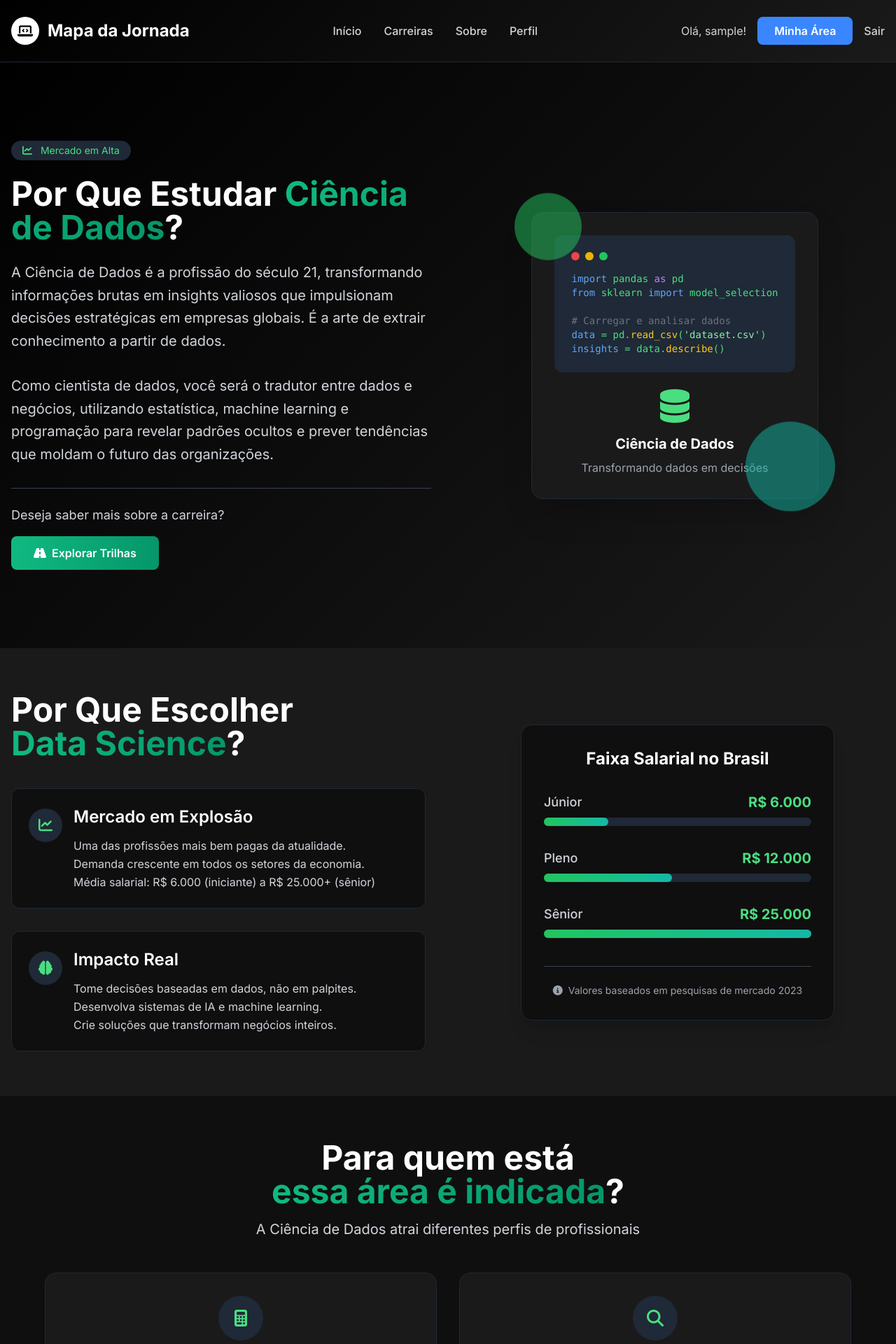
After one commit to jeanlucqs/mapadajornada, a Django app: page /ciencia/ in a window 1280 px wide. The commit adds this page. Shown: the top 1920 px of the page at 70% size. Run offline with Django 5.2, Linux system fonts and the light colour scheme; the visitor is signed in with stand-in values (Sample User, id 1); data that the repository does not hold is empty; some libraries are stand-ins or nearby versions.

Commit message:
pagina ciencia de dados add

```diff
--- a/mapa/urls.py
+++ b/mapa/urls.py
@@ -12,6 +12,7 @@ urlpatterns = [
     path('front/', views.pagina_front, name='pagina_front'),
     path('back/', views.pagina_back, name='pagina_back'),
     path('mobile/', views.pagina_mobile, name='pagina_mobile'),
+    path('ciencia/', views.pagina_ciencia, name='pagina_ciencia'),
     path('perfil/', views.perfil, name='perfil'),
     path('perfil/editar/', views.editar_perfil, name='editar_perfil'),
     path('habilidade/adicionar/', views.adicionar_habilidade, name='adicionar_habilidade'),
--- a/mapa/views.py
+++ b/mapa/views.py
@@ -2,7 +2,7 @@ from django.shortcuts import render, redirect, get_object_or_404
 from django.contrib.auth import login
 from django.contrib.auth.decorators import login_required
 from .forms import CustomUserCreationForm, CustomAuthenticationForm, PerfilForm, HabilidadeForm, CompetenciaForm, ProjetoForm
-from .models import PaginaFrontend, PaginaBackend, PaginaMobile, Perfil, Habilidade, Competencia, Categoria, Carreira, Projeto
+from .models import PaginaFrontend, PaginaBackend, PaginaMobile,PaginaCiencia, Perfil, Habilidade, Competencia, Categoria, Carreira, Projeto
 from django.contrib import messages
 
 def index(request):
@@ -57,6 +57,11 @@ def pagina_back(request):
 def pagina_mobile(request):
     area = PaginaMobile.objects.last()
     return render(request, 'pagina_mobile.html', {'area': area})
+
+@login_required
+def pagina_ciencia(request):
+    area = PaginaCiencia.objects.first()
+    return render(request, 'pagina_ciencia.html', {'area': area})
 
 
 @login_required
--- a/templates/index.html
+++ b/templates/index.html
@@ -164,7 +164,7 @@
                         <div class="text-gray-400 text-sm">
                             <i class="fas fa-clock mr-1"></i> R$ 5.500 - R$ 12.000
                         </div>
-                        <a href="#" class="text-accent hover:text-white transition-colors text-sm font-medium">
+                        <a href="{% url 'pagina_ciencia' %}" class="text-accent hover:text-white transition-colors text-sm font-medium">
                             Explorar <i class="fas fa-arrow-right ml-1"></i>
                         </a>
                     </div>
--- /dev/null
+++ b/templates/pagina_ciencia.html
@@ -0,0 +1,433 @@
+{% extends 'base.html' %}
+{% load static %}
+
+{% block title %}Mapa da Jornada - Ciência de Dados{% endblock %}
+
+{% block content %}
+
+<!-- Hero Section -->
+<section class="gradient-bg py-20 md:py-28">
+    <div class="container mx-auto px-4">
+        <div class="max-w-7xl mx-auto grid grid-cols-1 md:grid-cols-2 gap-12 items-center">
+            <div>
+                <div class="inline-block px-4 py-1 rounded-full bg-gray-800 text-green-400 text-sm mb-6">
+                    <i class="fas fa-chart-line mr-2"></i> Mercado em Alta
+                </div>
+
+                {% if area %}
+                <!-- CONTEÚDO DINÂMICO DO ADMIN -->
+                <h1 class="text-4xl md:text-5xl font-bold mb-6 text-white leading-tight">
+                    {{ area.titulo_principal }}
+                </h1>
+                <p class="text-xl text-gray-300 mb-8 leading-relaxed">
+                    {{ area.descricao_principal }}
+                </p>
+                {% if area.motivo_escolher %}
+                <p class="text-xl text-gray-300 mb-8 leading-relaxed">
+                    {{ area.motivo_escolher }}
+                </p>
+                {% endif %}
+                {% else %}
+                <!-- CONTEÚDO PADRÃO -->
+                <h1 class="text-4xl md:text-5xl font-bold mb-6 text-white leading-tight">
+                    Por Que Estudar
+                    <span class="text-gradient-data">Ciência de Dados</span>?
+                </h1>
+                <p class="text-xl text-gray-300 mb-8 leading-relaxed">
+                    A Ciência de Dados é a profissão do século 21, transformando informações brutas
+                    em insights valiosos que impulsionam decisões estratégicas em empresas globais.
+                    É a arte de extrair conhecimento a partir de dados.
+                </p>
+                <p class="text-xl text-gray-300 mb-8 leading-relaxed">
+                    Como cientista de dados, você será o tradutor entre dados e negócios, utilizando
+                    estatística, machine learning e programação para revelar padrões ocultos e
+                    prever tendências que moldam o futuro das organizações.
+                </p>
+                {% endif %}
+
+                <div class="flex flex-col items-start gap-4 border-t border-gray-700 pt-6">
+                    <p class="text-gray-300 text-lg">Deseja saber mais sobre a carreira?</p>
+                    <a href="#"
+                        class="accent-gradient-data text-white px-8 py-3 rounded-lg font-semibold hover:opacity-90 transition-opacity flex items-center justify-center">
+                        <i class="fas fa-road mr-2"></i> Explorar Trilhas
+                    </a>
+                </div>
+            </div>
+
+            <div class="hidden md:flex justify-center">
+                <div class="relative">
+                    <div class="absolute -top-6 -left-6 w-24 h-24 bg-green-500 rounded-full opacity-50 floating"></div>
+                    <div class="absolute -bottom-6 -right-6 w-32 h-32 bg-teal-500 rounded-full opacity-50 floating" style="animation-delay: 1.5s;"></div>
+                    <div class="bg-secondary border border-gray-800 rounded-2xl p-8 shadow-2xl">
+                        <div class="bg-gray-800 rounded-xl p-6 mb-6">
+                            <div class="flex space-x-2 mb-4">
+                                <div class="w-3 h-3 rounded-full bg-red-500"></div>
+                                <div class="w-3 h-3 rounded-full bg-yellow-500"></div>
+                                <div class="w-3 h-3 rounded-full bg-green-500"></div>
+                            </div>
+                            <div class="font-mono text-sm text-green-400">
+                                <span class="text-blue-400">import</span> pandas <span class="text-purple-400">as</span> pd<br>
+                                <span class="text-blue-400">from</span> sklearn <span class="text-blue-400">import</span> model_selection<br><br>
+                                <span class="text-gray-500"># Carregar e analisar dados</span><br>
+                                <span class="text-blue-400">data</span> = pd.<span class="text-yellow-400">read_csv</span>(<span class="text-green-300">'dataset.csv'</span>)<br>
+                                <span class="text-blue-400">insights</span> = data.<span class="text-yellow-400">describe</span>()
+                            </div>
+                        </div>
+                        <div class="text-center">
+                            <i class="fas fa-database text-5xl text-green-400 mb-4"></i>
+                            <h3 class="text-xl font-bold text-white">Ciência de Dados</h3>
+                            <p class="text-gray-400 mt-2">Transformando dados em decisões</p>
+                        </div>
+                    </div>
+                </div>
+            </div>
+        </div>
+    </div>
+</section>
+
+<!-- Why Choose Data Science Section -->
+<section class="py-16 bg-secondary">
+    <div class="container mx-auto px-4">
+        <div class="max-w-7xl mx-auto grid md:grid-cols-2 gap-16 items-center">
+            <div>
+                <h2 class="text-4xl md:text-5xl font-bold mb-10 text-white leading-tight">
+                    Por Que Escolher<br>
+                    <span class="text-gradient-data">Data Science</span>?
+                </h2>
+
+                {% if area and area.motivo_escolher %}
+                <div class="space-y-8">
+                    <div class="bg-primary p-6 rounded-xl card-hover border border-gray-800">
+                        <div class="flex items-start">
+                            <div class="w-12 h-12 rounded-full bg-gray-800 flex items-center justify-center mr-4 mt-1">
+                                <i class="fas fa-chart-line text-green-400 text-xl"></i>
+                            </div>
+                            <div>
+                                <h3 class="text-2xl font-semibold mb-3 text-white">Mercado em Explosão</h3>
+                                <p class="text-gray-300 leading-relaxed">
+                                    {{ area.motivo_escolher|linebreaksbr }}
+                                </p>
+                            </div>
+                        </div>
+                    </div>
+                </div>
+                {% else %}
+                <div class="space-y-8">
+                    <div class="bg-primary p-6 rounded-xl card-hover border border-gray-800">
+                        <div class="flex items-start">
+                            <div class="w-12 h-12 rounded-full bg-gray-800 flex items-center justify-center mr-4 mt-1">
+                                <i class="fas fa-chart-line text-green-400 text-xl"></i>
+                            </div>
+                            <div>
+                                <h3 class="text-2xl font-semibold mb-3 text-white">Mercado em Explosão</h3>
+                                <p class="text-gray-300 leading-relaxed">
+                                    Uma das profissões mais bem pagas da atualidade.<br>
+                                    Demanda crescente em todos os setores da economia.<br>
+                                    Média salarial: R$ 6.000 (iniciante) a R$ 25.000+ (sênior)
+                                </p>
+                            </div>
+                        </div>
+                    </div>
+
+                    <div class="bg-primary p-6 rounded-xl card-hover border border-gray-800">
+                        <div class="flex items-start">
+                            <div class="w-12 h-12 rounded-full bg-gray-800 flex items-center justify-center mr-4 mt-1">
+                                <i class="fas fa-brain text-green-400 text-xl"></i>
+                            </div>
+                            <div>
+                                <h3 class="text-2xl font-semibold mb-3 text-white">Impacto Real</h3>
+                                <p class="text-gray-300 leading-relaxed">
+                                    Tome decisões baseadas em dados, não em palpites.<br>
+                                    Desenvolva sistemas de IA e machine learning.<br>
+                                    Crie soluções que transformam negócios inteiros.
+                                </p>
+                            </div>
+                        </div>
+                    </div>
+                </div>
+                {% endif %}
+            </div>
+
+            <div class="bg-primary text-white rounded-2xl p-8 w-full max-w-md mx-auto shadow-xl border border-gray-800">
+                <h3 class="text-2xl font-bold mb-8 text-center text-white">Faixa Salarial no Brasil</h3>
+                <div class="space-y-8 text-lg">
+                    <div>
+                        <div class="flex justify-between items-center mb-2">
+                            <p class="font-medium text-gray-300">Júnior</p>
+                            <span class="font-bold text-green-400 text-xl">{{ area.faixa_junior|default:"R$ 6.000" }}</span>
+                        </div>
+                        <div class="w-full bg-gray-800 rounded-full h-3">
+                            <div class="bg-gradient-to-r from-green-500 to-teal-500 h-3 rounded-full" style="width: 24%"></div>
+                        </div>
+                    </div>
+
+                    <div>
+                        <div class="flex justify-between items-center mb-2">
+                            <p class="font-medium text-gray-300">Pleno</p>
+                            <span class="font-bold text-green-400 text-xl">{{ area.faixa_pleno|default:"R$ 12.000" }}</span>
+                        </div>
+                        <div class="w-full bg-gray-800 rounded-full h-3">
+                            <div class="bg-gradient-to-r from-green-500 to-teal-500 h-3 rounded-full" style="width: 48%"></div>
+                        </div>
+                    </div>
+
+                    <div>
+                        <div class="flex justify-between items-center mb-2">
+                            <p class="font-medium text-gray-300">Sênior</p>
+                            <span class="font-bold text-green-400 text-xl">{{ area.faixa_senior|default:"R$ 25.000" }}</span>
+                        </div>
+                        <div class="w-full bg-gray-800 rounded-full h-3">
+                            <div class="bg-gradient-to-r from-green-500 to-teal-500 h-3 rounded-full" style="width: 100%"></div>
+                        </div>
+                    </div>
+                </div>
+
+                <div class="mt-10 pt-6 border-t border-gray-700">
+                    <p class="text-gray-400 text-sm text-center">
+                        <i class="fas fa-info-circle mr-1"></i> Valores baseados em pesquisas de mercado 2023
+                    </p>
+                </div>
+            </div>
+        </div>
+    </div>
+</section>
+
+<!-- Target Audience -->
+{% if area and area.publico_alvo %}
+<section class="py-16 bg-primary">
+    <div class="container mx-auto px-4">
+        <div class="max-w-6xl mx-auto text-center">
+            <h2 class="text-4xl md:text-5xl font-bold mb-4 text-white">
+                Para quem está<br>
+                <span class="text-gradient-data">essa área é indicada</span>?
+            </h2>
+            <p class="text-xl text-gray-300 max-w-2xl mx-auto mb-12">
+                {{ area.publico_alvo }}
+            </p>
+        </div>
+    </div>
+</section>
+{% else %}
+<section class="py-16 bg-primary">
+    <div class="container mx-auto px-4">
+        <div class="max-w-6xl mx-auto text-center">
+            <h2 class="text-4xl md:text-5xl font-bold mb-4 text-white">
+                Para quem está<br>
+                <span class="text-gradient-data">essa área é indicada</span>?
+            </h2>
+            <p class="text-xl text-gray-300 max-w-2xl mx-auto mb-12">
+                A Ciência de Dados atrai diferentes perfis de profissionais
+            </p>
+
+            <div class="grid md:grid-cols-2 gap-8 text-left">
+                <div class="bg-secondary p-8 rounded-2xl card-hover border border-gray-800">
+                    <div class="w-16 h-16 rounded-full bg-gray-800 flex items-center justify-center mb-5 mx-auto">
+                        <i class="fas fa-calculator text-green-400 text-2xl"></i>
+                    </div>
+                    <h3 class="text-xl font-bold mb-4 text-center text-white">Analíticos por Natureza</h3>
+                    <p class="text-gray-300 leading-relaxed">
+                        Ideal para quem tem facilidade com números, estatística e pensamento lógico.
+                        Cientistas de dados transformam problemas complexos em soluções baseadas
+                        em evidências concretas e análises profundas.
+                    </p>
+                </div>
+
+                <div class="bg-secondary p-8 rounded-2xl card-hover border border-gray-800">
+                    <div class="w-16 h-16 rounded-full bg-gray-800 flex items-center justify-center mb-5 mx-auto">
+                        <i class="fas fa-search text-green-400 text-2xl"></i>
+                    </div>
+                    <h3 class="text-xl font-bold mb-4 text-center text-white">Curiosos Investigadores</h3>
+                    <p class="text-gray-300 leading-relaxed">
+                        Perfeito para quem ama descobrir padrões ocultos e contar histórias através dos dados.
+                        Você será um detetive digital, encontrando insights que ninguém mais consegue ver
+                        e transformando-os em oportunidades de negócio.
+                    </p>
+                </div>
+            </div>
+        </div>
+    </div>
+</section>
+{% endif %}
+
+<!-- What You Will Learn -->
+{% if area and area.conteudo_aprendizado %}
+<section class="py-16 bg-secondary">
+    <div class="container mx-auto px-4">
+        <div class="max-w-7xl mx-auto">
+            <h2 class="text-4xl md:text-5xl font-bold text-center mb-4 text-white">
+                O que você <span class="text-gradient-data">irá aprender</span>?
+            </h2>
+            <div class="bg-primary text-white rounded-2xl p-8 card-hover border border-gray-800">
+                <p class="text-gray-300 leading-relaxed text-lg">
+                    {{ area.conteudo_aprendizado|linebreaksbr }}
+                </p>
+            </div>
+        </div>
+    </div>
+</section>
+{% else %}
+<section class="py-16 bg-secondary">
+    <div class="container mx-auto px-4">
+        <div class="max-w-7xl mx-auto">
+            <h2 class="text-4xl md:text-5xl font-bold text-center mb-4 text-white">
+                O que você <span class="text-gradient-data">irá aprender</span>?
+            </h2>
+            <p class="text-xl text-gray-300 text-center max-w-2xl mx-auto mb-12">
+                Domine as tecnologias essenciais para se tornar um Cientista de Dados
+            </p>
+
+            <div class="grid md:grid-cols-2 gap-8">
+                <div class="bg-primary text-white rounded-2xl p-8 card-hover border border-gray-800">
+                    <div class="w-14 h-14 rounded-full bg-gray-800 flex items-center justify-center mb-5">
+                        <i class="fas fa-chart-bar text-green-400 text-2xl"></i>
+                    </div>
+                    <h3 class="text-2xl font-semibold mb-5 text-white">Análise e Estatística</h3>
+                    <ul class="text-gray-300 leading-relaxed space-y-4">
+                        <li class="flex items-start">
+                            <i class="fas fa-check text-green-400 mr-3 mt-1"></i>
+                            <div>
+                                <strong class="text-white">Python e R</strong> — Linguagens principais para análise de dados e estatística.
+                            </div>
+                        </li>
+                        <li class="flex items-start">
+                            <i class="fas fa-check text-green-400 mr-3 mt-1"></i>
+                            <div>
+                                <strong class="text-white">Pandas e NumPy</strong> — Bibliotecas essenciais para manipulação de dados.
+                            </div>
+                        </li>
+                        <li class="flex items-start">
+                            <i class="fas fa-check text-green-400 mr-3 mt-1"></i>
+                            <div>
+                                <strong class="text-white">Estatística Descritiva</strong> — Medidas de tendência central, dispersão e correlação.
+                            </div>
+                        </li>
+                    </ul>
+                </div>
+
+                <div class="bg-primary text-white rounded-2xl p-8 card-hover border border-gray-800">
+                    <div class="w-14 h-14 rounded-full bg-gray-800 flex items-center justify-center mb-5">
+                        <i class="fas fa-robot text-green-400 text-2xl"></i>
+                    </div>
+                    <h3 class="text-2xl font-semibold mb-5 text-white">Machine Learning</h3>
+                    <ul class="text-gray-300 leading-relaxed space-y-4">
+                        <li class="flex items-start">
+                            <i class="fas fa-check text-green-400 mr-3 mt-1"></i>
+                            <div>
+                                <strong class="text-white">Algoritmos de ML</strong> — Regressão, classificação, clustering e deep learning.
+                            </div>
+                        </li>
+                        <li class="flex items-start">
+                            <i class="fas fa-check text-green-400 mr-3 mt-1"></i>
+                            <div>
+                                <strong class="text-white">Scikit-learn e TensorFlow</strong> — Frameworks para implementação de modelos.
+                            </div>
+                        </li>
+                        <li class="flex items-start">
+                            <i class="fas fa-check text-green-400 mr-3 mt-1"></i>
+                            <div>
+                                <strong class="text-white">Validação de Modelos</strong> — Métricas de avaliação e técnicas de cross-validation.
+                            </div>
+                        </li>
+                    </ul>
+                </div>
+            </div>
+        </div>
+    </div>
+</section>
+{% endif %}
+
+<!-- Professions in the Area -->
+{% if area and area.profissoes %}
+<section class="py-16 bg-primary">
+    <div class="container mx-auto px-4">
+        <div class="max-w-6xl mx-auto text-center">
+            <h2 class="text-4xl md:text-5xl font-bold mb-4 text-white">
+                Profissões <span class="text-gradient-data">da Área</span>
+            </h2>
+            <div class="bg-secondary p-8 rounded-2xl card-hover border border-gray-800 text-left">
+                <p class="text-gray-300 leading-relaxed text-lg">
+                    {{ area.profissoes|linebreaksbr }}
+                </p>
+            </div>
+        </div>
+    </div>
+</section>
+{% else %}
+<section class="py-16 bg-primary">
+    <div class="container mx-auto px-4">
+        <div class="max-w-6xl mx-auto text-center">
+            <h2 class="text-4xl md:text-5xl font-bold mb-4 text-white">
+                Profissões <span class="text-gradient-data">da Área</span>
+            </h2>
+            <p class="text-xl text-gray-300 max-w-2xl mx-auto mb-12">
+                Descubra as diferentes oportunidades de carreira em Ciência de Dados
+            </p>
+
+            <div class="grid md:grid-cols-2 gap-8 text-left">
+                <div class="bg-secondary p-8 rounded-2xl card-hover border border-gray-800">
+                    <div class="w-16 h-16 rounded-full bg-gray-800 flex items-center justify-center mb-5 mx-auto">
+                        <i class="fas fa-database text-green-400 text-2xl"></i>
+                    </div>
+                    <h3 class="text-xl font-bold mb-4 text-center text-white">Cientista de Dados</h3>
+                    <p class="text-gray-300 leading-relaxed">
+                        <strong class="text-white">Função</strong> — Desenvolve modelos preditivos e extrai insights de grandes volumes de dados.<br><br>
+                        <strong class="text-white">Tecnologias principais</strong> — Python, R, SQL, Machine Learning, Estatística.<br><br>
+                        <strong class="text-white">Impacto</strong> — Toma decisões estratégicas baseadas em análise de dados avançada.
+                    </p>
+                </div>
+
+                <div class="bg-secondary p-8 rounded-2xl card-hover border border-gray-800">
+                    <div class="w-16 h-16 rounded-full bg-gray-800 flex items-center justify-center mb-5 mx-auto">
+                        <i class="fas fa-chart-pie text-green-400 text-2xl"></i>
+                    </div>
+                    <h3 class="text-xl font-bold mb-4 text-center text-white">Analista de Dados</h3>
+                    <p class="text-gray-300 leading-relaxed">
+                        <strong class="text-white">Função</strong> — Analisa dados históricos e cria relatórios para suporte à decisão.<br><br>
+                        <strong class="text-white">Tecnologias principais</strong> — SQL, Excel, Power BI, Tableau, Python básico.<br><br>
+                        <strong class="text-white">Foco</strong> — Responder perguntas de negócio através de análise exploratória.
+                    </p>
+                </div>
+            </div>
+
+            <div class="mt-12">
+                <a href="#"
+                    class="accent-gradient-data text-white px-8 py-3 rounded-lg font-semibold hover:opacity-90 transition-opacity inline-flex items-center justify-center">
+                    <i class="fas fa-road mr-2"></i> Ver Todas as Trilhas de Aprendizado
+                </a>
+            </div>
+        </div>
+    </div>
+</section>
+{% endif %}
+
+<style>
+    .gradient-bg {
+        background: linear-gradient(135deg, #000000 0%, #1a1a1a 100%);
+    }
+    .card-hover {
+        transition: all 0.3s ease;
+    }
+    .card-hover:hover {
+        transform: translateY(-8px);
+        box-shadow: 0 15px 30px rgba(0, 0, 0, 0.3);
+    }
+    .text-gradient-data {
+        background: linear-gradient(90deg, #10b981 0%, #059669 100%);
+        -webkit-background-clip: text;
+        -webkit-text-fill-color: transparent;
+        background-clip: text;
+    }
+    .accent-gradient-data {
+        background: linear-gradient(90deg, #10b981 0%, #059669 100%);
+    }
+    .floating {
+        animation: floating 3s ease-in-out infinite;
+    }
+    @keyframes floating {
+        0% { transform: translate(0, 0px); }
+        50% { transform: translate(0, -10px); }
+        100% { transform: translate(0, 0px); }
+    }
+</style>
+
+{% endblock %}
```
Also changed, not shown: mapa/admin.py (+6 -1 lines), mapa/models.py (+16 -0 lines), mapa/migrations/0014_paginaciencia_paginamobile_atualizado_em.py (added).
